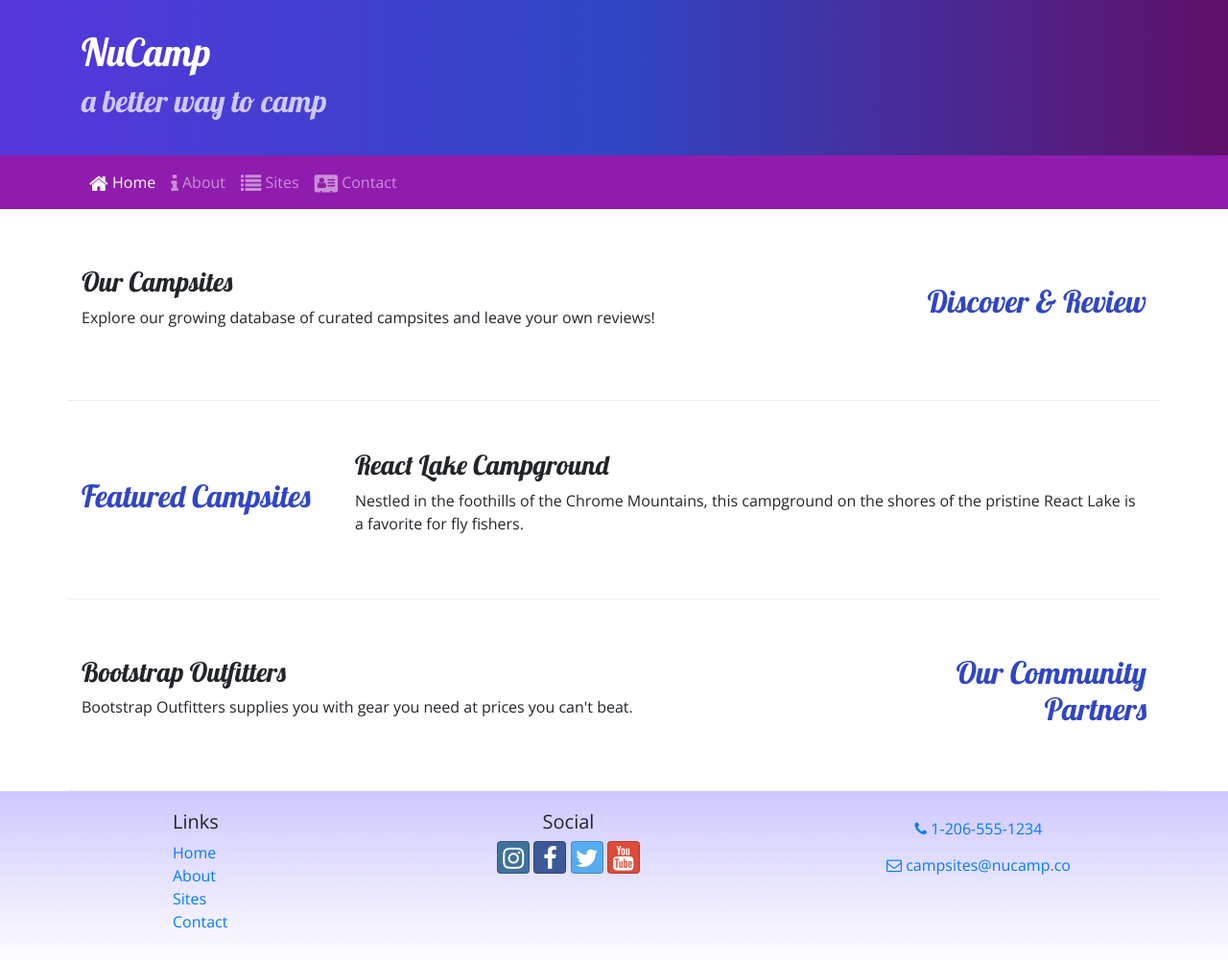
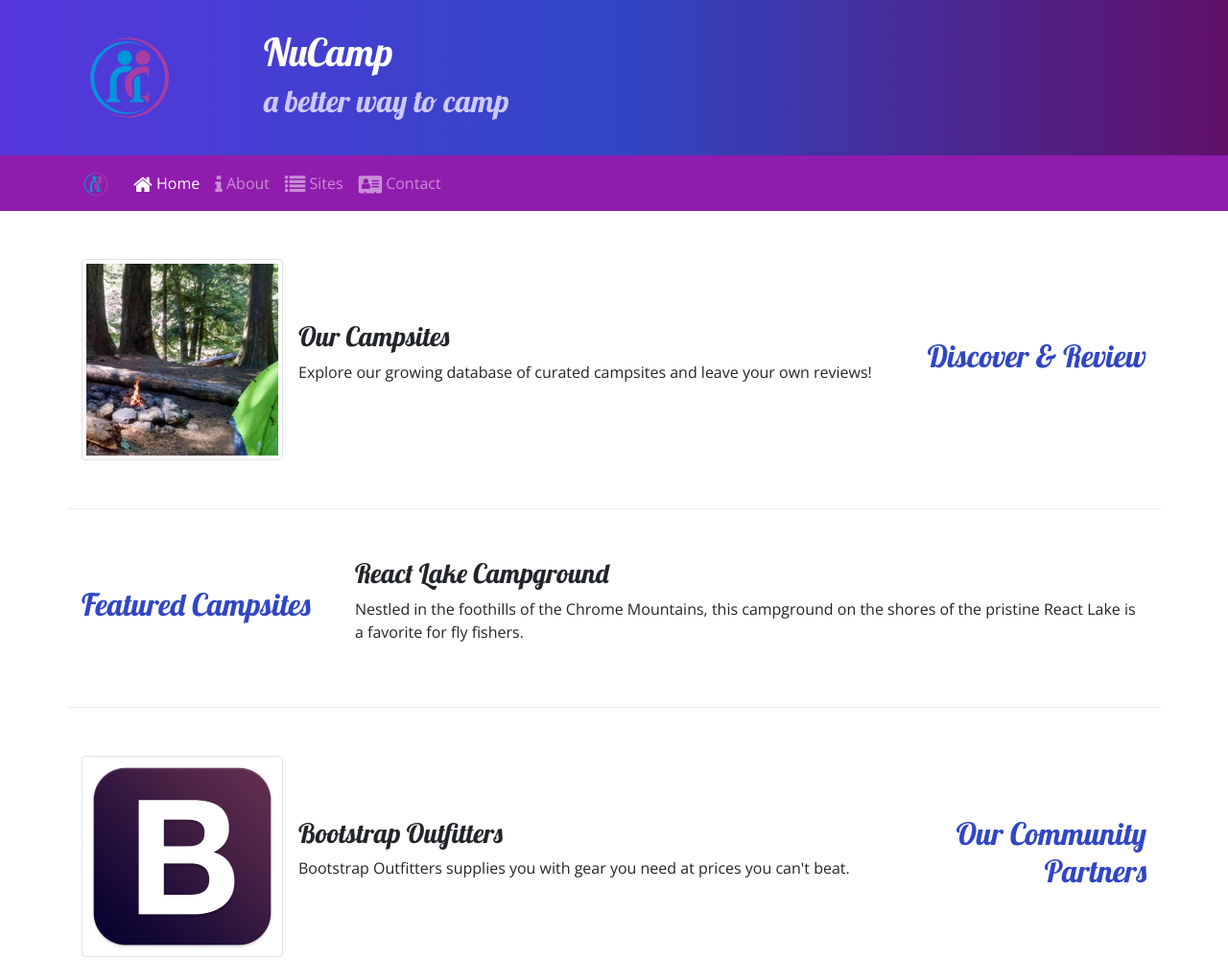
Before and after one commit to kaecodes/nucamp-website-bootstrap, a website: page index.html in a window 1280 px wide. Shown: the top 1001 px of the page at 96% size. Drawn offline with nearby package versions, Linux system fonts and the light colour scheme.

Commit message:
Images and Media

```diff
--- a/index.html
+++ b/index.html
@@ -30,6 +30,9 @@
     <header class="jumbotron jumbotron-fluid">
       <div class="container">
         <div class="row">
+          <div class="col-4 col-sm-3 col-md-2 align-self-center">
+            <img src="img/logo.png" class="img-fluid" alt="" />
+          </div>
           <div class="col">
             <h1>NuCamp</h1>
             <h2>a better way to camp</h2>
@@ -40,8 +43,11 @@
 
     <nav class="navbar navbar-expand-sm navbar-dark sticky-top">
       <div class="container">
+        <a href="#" class="navbar-brand"
+          ><img src="img/logo.png" alt="" height="30" width="30"
+        /></a>
         <button
-          class="navbar-toggler ml-auto"
+          class="navbar-toggler"
           type="button"
           data-toggle="collapse"
           data-target="#nucampNavbar"
@@ -81,11 +87,20 @@
           <h2 class="text-sm-right">Discover & Review</h2>
         </div>
         <div class="col">
+          <div class="media">
+            <img
+              class="d-flex mr-3 img-thumbnail"
+              src="img/breadcrumb-trail-thumb.jpg"
+              alt="Breadcrumb Trail thumbnail"
+            />
+            <div class="media-body align-self-center">
               <h3>Our Campsites</h3>
               <p class="d-none d-sm-block">
-            Explore our growing database of curated campsites and leave your own
-            reviews!
+                Explore our growing database of curated campsites and leave your
+                own reviews!
               </p>
+            </div>
+          </div>
         </div>
       </div>
       <div class="row row-content align-items-center">
@@ -105,11 +120,20 @@
           <h2 class="text-sm-right">Our Community Partners</h2>
         </div>
         <div class="col">
+          <div class="media">
+            <img
+              class="d-flex mr-3 img-thumbnail"
+              src="img/bootstrap-thumb.png"
+              alt="Bootstrap Outfitters"
+            />
+            <div class="media-body align-self-center">
               <h3>Bootstrap Outfitters</h3>
               <p class="d-none d-sm-block">
-            Bootstrap Outfitters supplies you with gear you need at prices you
-            can't beat.
+                Bootstrap Outfitters supplies you with gear you need at prices
+                you can't beat.
               </p>
+            </div>
+          </div>
         </div>
       </div>
     </div>
```
Also changed, not shown: aboutus.html (+14 -4 lines), contactus.html (+9 -1 lines), img/bootstrap-thumb.png (added), img/breadcrumb-trail-thumb.jpg (added), img/breadcrumb-trail.jpg (added), img/chrome-river-thumb.jpg (added), img/chrome-river.jpg (added), img/logo.png (added), img/react-lake-thumb.jpg (added), img/react-lake.jpg (added). Lines whose indentation alone changed are shown as unchanged.
